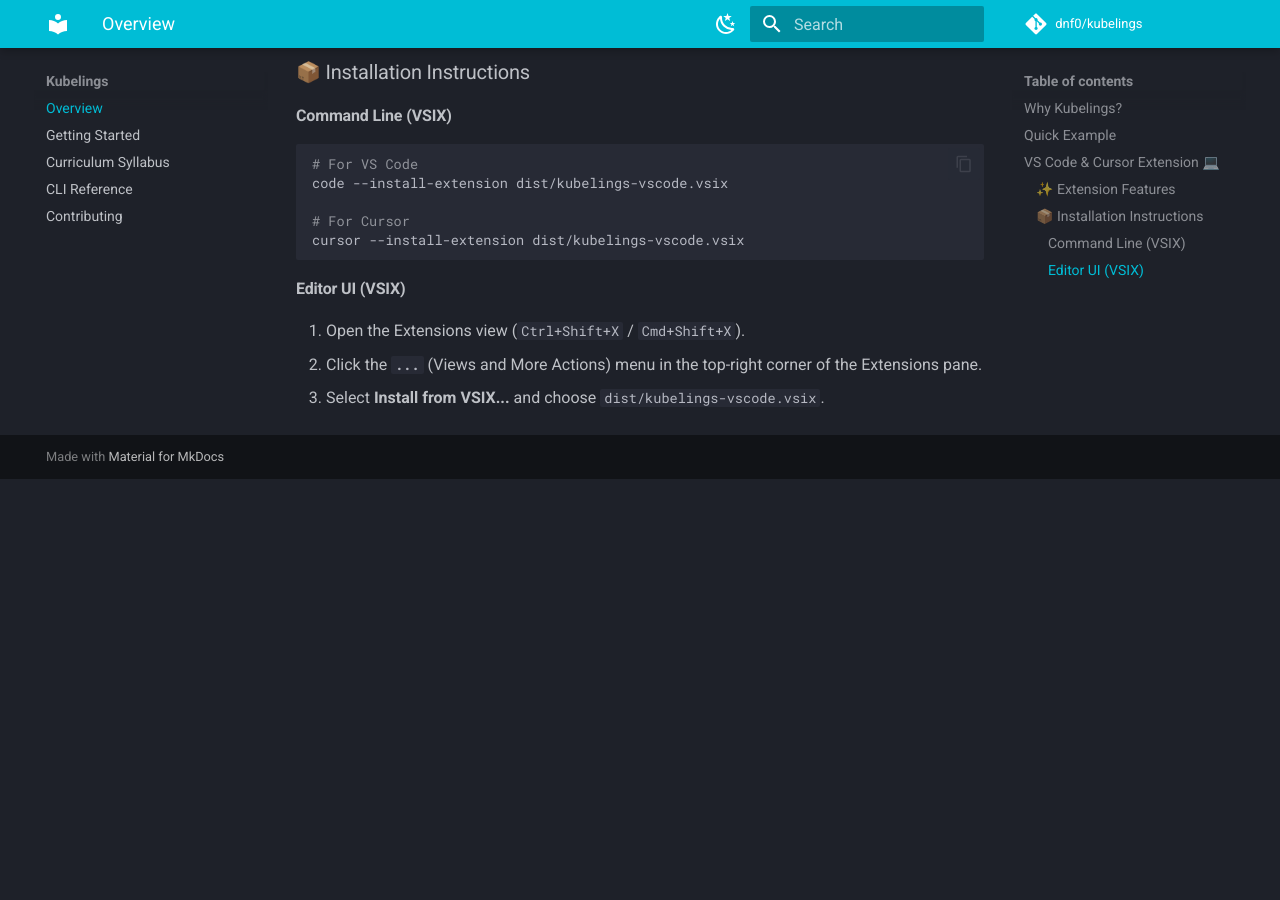
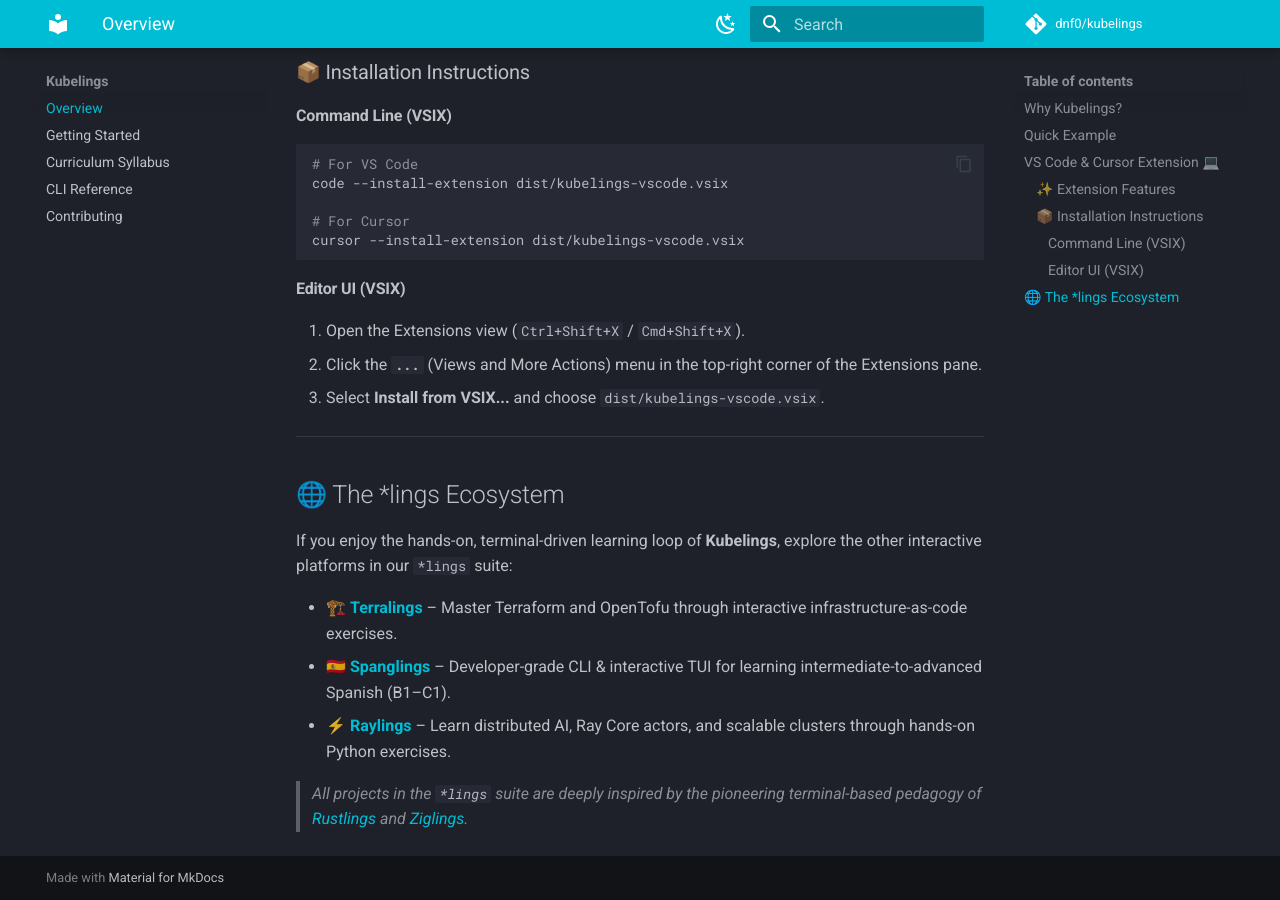
Before and after one commit to dnf0/kubelings, an MkDocs documentation site: the page built from docs/index.md, in a window 1280 px wide and 900 px high, scrolled down 1909 px. Built offline with MkDocs 1.6.1 and Material for MkDocs 9.7.7, drawn with Linux system fonts in a browser that asks for light colours; comment, search, counter and statistics services are not loaded; before the commit the page ends 2388 px from its top, so only the background shows below that.

Commit message:
docs: add The *lings Ecosystem section linking sister projects

```diff
--- a/docs/index.md
+++ b/docs/index.md
@@ -76,3 +76,15 @@
 1. Open the Extensions view (`Ctrl+Shift+X` / `Cmd+Shift+X`).
 2. Click the **`...`** (Views and More Actions) menu in the top-right corner of the Extensions pane.
 3. Select **Install from VSIX...** and choose `dist/kubelings-vscode.vsix`.
+
+---
+
+## 🌐 The *lings Ecosystem
+
+If you enjoy the hands-on, terminal-driven learning loop of **Kubelings**, explore the other interactive platforms in our `*lings` suite:
+
+- 🏗️ [**Terralings**](https://github.com/dnf0/terralings) – Master Terraform and OpenTofu through interactive infrastructure-as-code exercises.
+- 🇪🇸 [**Spanglings**](https://github.com/dnf0/spanglings) – Developer-grade CLI & interactive TUI for learning intermediate-to-advanced Spanish (B1–C1).
+- ⚡ [**Raylings**](https://github.com/dnf0/raylings) – Learn distributed AI, Ray Core actors, and scalable clusters through hands-on Python exercises.
+
+> *All projects in the `*lings` suite are deeply inspired by the pioneering terminal-based pedagogy of [Rustlings](https://github.com/rust-lang/rustlings) and [Ziglings](https://codeberg.org/ziglings/exercises).*
```
Also changed, not shown: README.md (+12 -0 lines).
